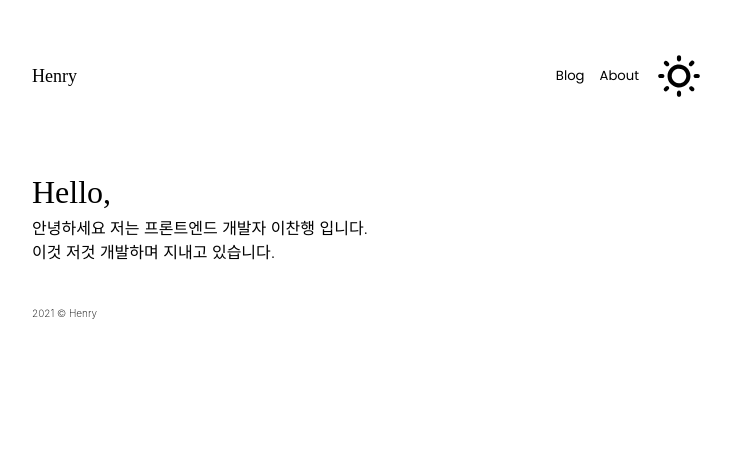
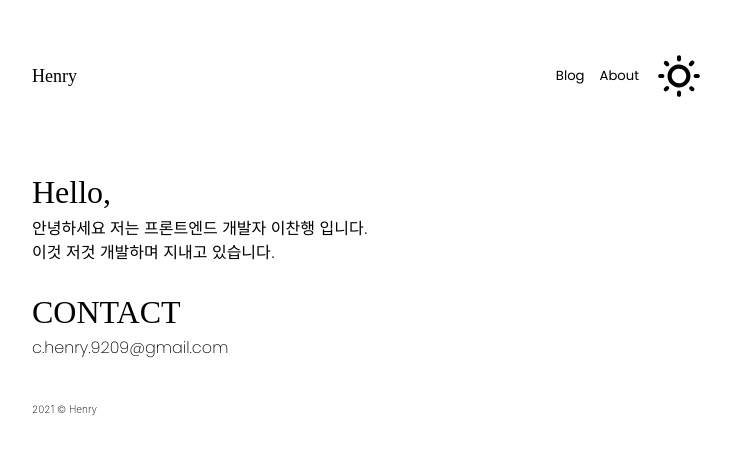
Before and after one commit to o-henry/before_o-henry.io, a Next.js app: page /about in a window 1280 px wide. Shown: the top 452 px of the page, without its empty margins (272-1003 px from the left). Built offline with nearby package versions, Linux system fonts and the light colour scheme; a web font is replaced by a local one.

Commit message:
add markdown provider

```diff
--- a/package.json
+++ b/package.json
@@ -11,12 +11,14 @@
   },
   "dependencies": {
     "@mdx-js/loader": "^1.6.22",
+    "@mdx-js/react": "^1.6.22",
     "@next/mdx": "^10.1.3",
     "gray-matter": "^4.0.2",
     "next": "10.1.3",
     "next-mdx-remote": "^2.1.4",
     "react": "17.0.2",
-    "react-dom": "17.0.2"
+    "react-dom": "17.0.2",
+    "react-syntax-highlighter": "^15.4.3"
   },
   "volta": {
     "node": "14.16.1",
--- a/pages/about.js
+++ b/pages/about.js
@@ -4,11 +4,17 @@ function About() {
   return (
     <>
       <h1>Hello,</h1>
-
       <p style={{ fontWeight: 300 }}>
         안녕하세요 저는 프론트엔드 개발자 이찬행 입니다.
         <br />
         이것 저것 개발하며 지내고 있습니다.
+      </p>
+
+      <br />
+
+      <h1>CONTACT</h1>
+      <p style={{ fontWeight: 300, fontFamily: "Poppins" }}>
+        c.henry.9209@gmail.com
       </p>
     </>
   );
```
Also changed, not shown: pages/blog.js (+8 -0 lines), pages/blog/fp/index.mdx (+11 -1 lines), 1 other file (tests, documents, lock files or other folders).
